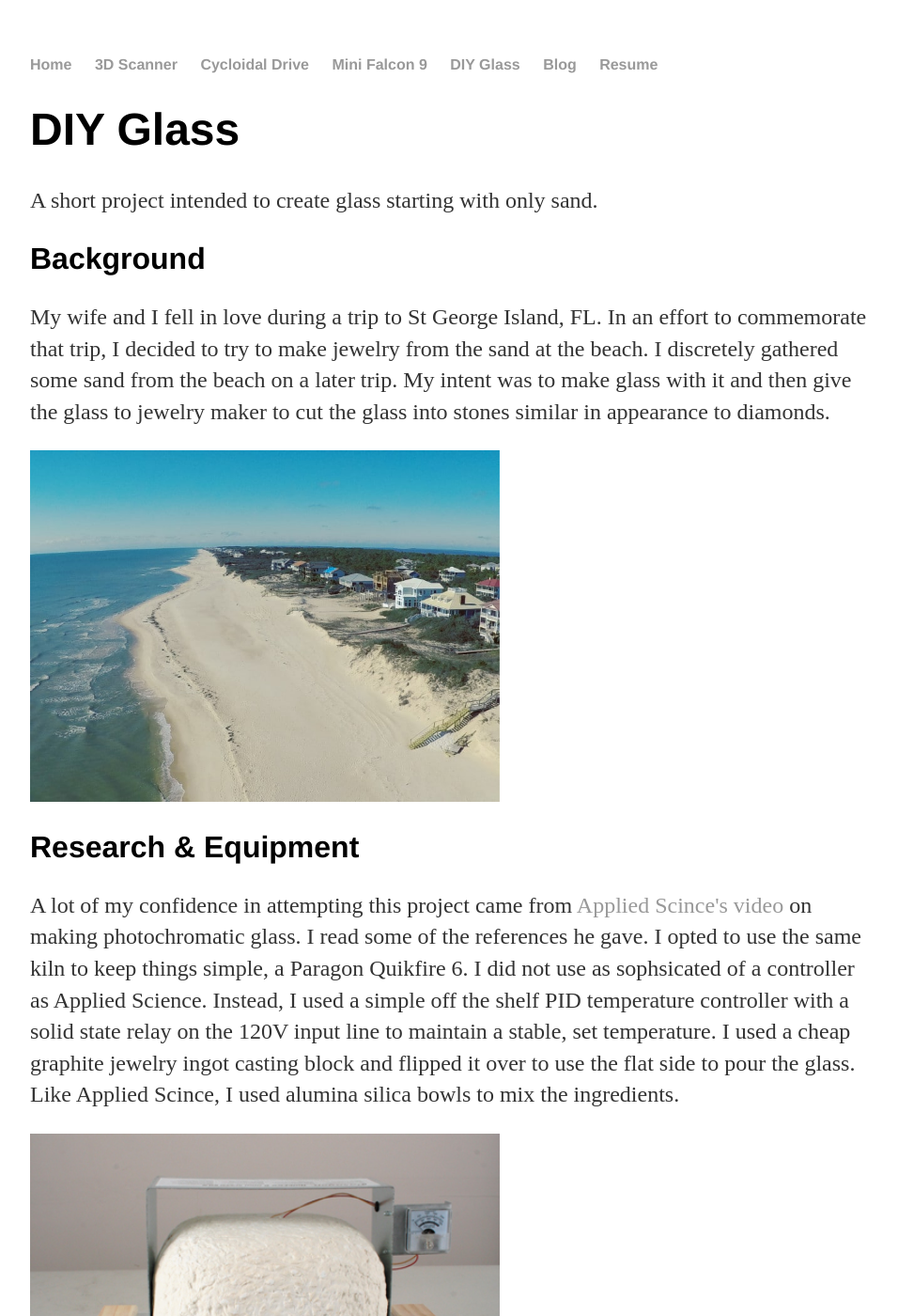
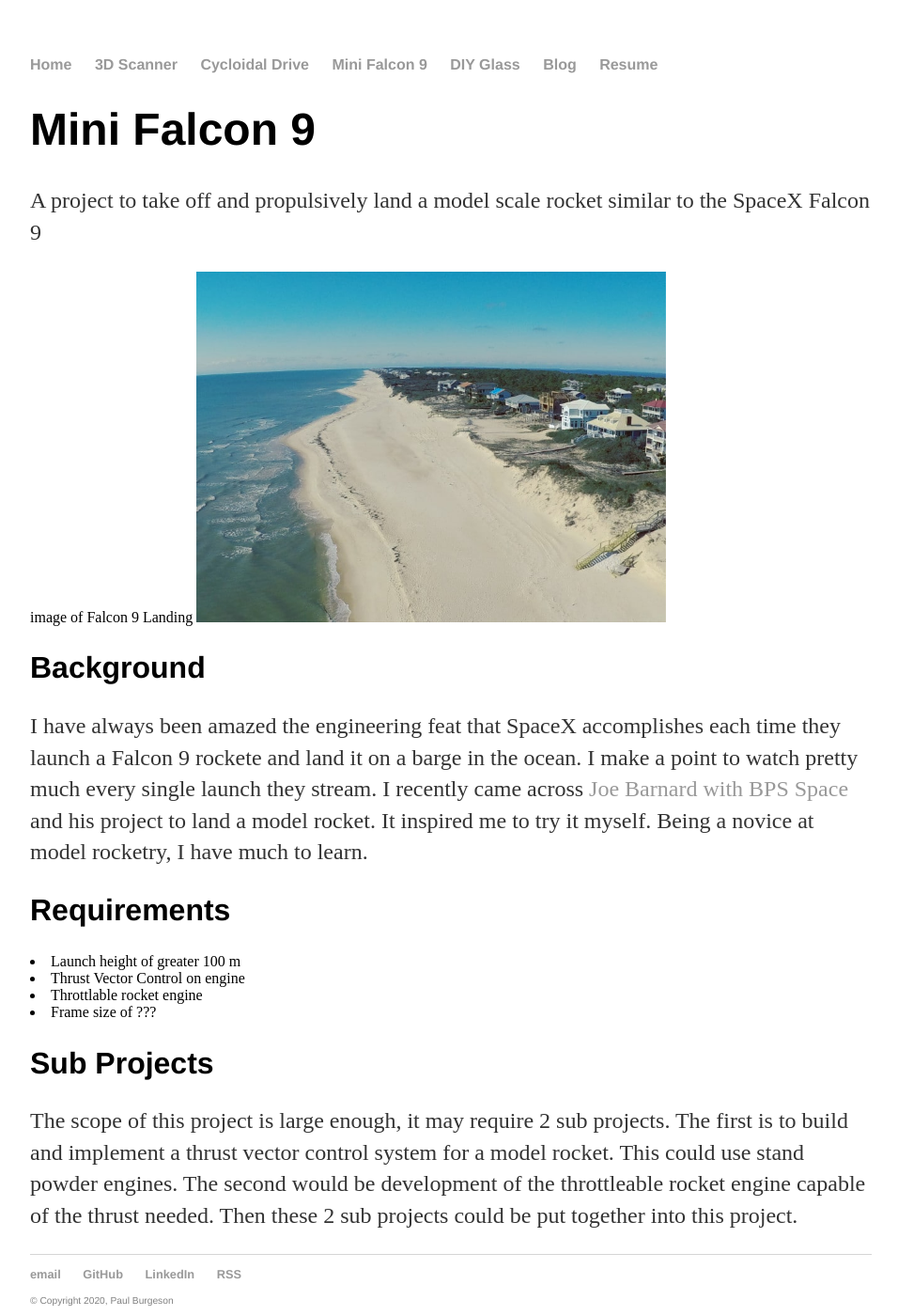
Before and after one commit to pburgeson/pburgeson.github.io, a Jekyll site: the page built from minifalcon9/index.html, in a window 1280 px wide and 1400 px high. Shown: the whole window at 94% size, without its empty margins (160-1116 px from the left). Built offline with Jekyll 4.4.1, drawn with Linux system fonts in a browser that asks for light colours; some of the changed text lies outside the part shown.

Commit message:
Creation of Mini Falcon 9 Project Page

```diff
--- a/minifalcon9/index.html
+++ b/minifalcon9/index.html
@@ -1,37 +1,22 @@
 ---
 layout: default
-title: DIY Glass
+title: Mini Falcon 9
 ---
 
-<h1>DIY Glass</h1>
-<p>A short project intended to create glass starting with only sand.</p>
+<h1>Mini Falcon 9</h1>
+<p>A project to take off and propulsively land a model scale rocket similar to the SpaceX Falcon 9</p>
+
+image of Falcon 9 Landing
+<img src="../assets/minifalcon9/sgi_beach.jpg" width="500">
 
 <h2>Background</h2>
-<p>My wife and I fell in love during a trip to St George Island, FL.  In an effort to commemorate that trip, I decided to try to make jewelry from the sand at the beach.  I discretely gathered some sand from the beach on a later trip.  My intent was to make glass with it and then give the glass to jewelry maker to cut the glass into stones similar in appearance to diamonds.</p>
+<p>I have always been amazed the engineering feat that SpaceX accomplishes each time they launch a Falcon 9 rockete and land it on a barge in the ocean.  I make a point to watch pretty much every single launch they stream.  I recently came across <a href="https://bps.space/">Joe Barnard with BPS Space</a> and his project to land a model rocket.  It inspired me to try it myself.  Being a novice at model rocketry, I have much to learn.</p>
 
-<img src="../assets/diyglass/sgi_beach.jpg" width="500">
+<h2>Requirements</h2>
+    <li>Launch height of greater 100 m</li>
+    <li>Thrust Vector Control on engine</li>
+    <li>Throttlable rocket engine</li>
+    <li>Frame size of ???</li>
 
-<h2>Research & Equipment</h2>
-<p>A lot of my confidence in attempting this project came from <a href="https://www.youtube.com/watch?v=mUcUy7SqdS0">Applied Scince's video</a> on making photochromatic glass.  I read some of the references he gave.  I opted to use the same kiln to keep things simple, a Paragon Quikfire 6.  I did not use as sophsicated of a controller as Applied Science.  Instead, I used a simple off the shelf PID temperature controller with a solid state relay on the 120V input line to maintain a stable, set temperature.  I used a cheap graphite jewelry ingot casting block and flipped it over to use the flat side to pour the glass.  Like Applied Scince, I used alumina silica bowls to mix the ingredients.</p>
-
-<img src="../assets/diyglass/paragon_kiln.jpg" width="500">
-<img src="../assets/diyglass/temp_sensor.jpg" width="500">
-
-<h2>Testing</h2>
-<p>My first set of attempts was to make less modern silica glass.  I let it "bake" for hours but could not get pooling to occur.  Effecitvely, I glazed the sand and with glass instead of forming a puddle of glass.  This was despite running at 1950 def F (1065 deg C), the limit of the kiln.  Finally, I took Applied Science's advice from his video and made the more modern borosilica glass which is the same more thermal stress tolerant glass that Pyrex is made from.  This glass mixture melts at a substanially lower temperature.  I was stunned the first time I removed the top of the kiln and found a bowl with liquid glass in it.  It was the classic "I didn't actually think this would work" moment.</p>
-
-<img src="../assets/diyglass/glass_ingredients.jpg" width="500">
-<img src="../assets/diyglass/glass_first_attempt.jpg" width="500">
-<img src="../assets/diyglass/glass_baking.jpg" width="500">
-
-<h2>Results</h2>
-<p>I made two pieces of glass.  The first I allowed some liquid glass to drip onto a piece of stainless steel in the open air shown below.  This piece looks amazing optically clear, a testement to the beaches on St George Island.  This piece cracked due to the thermal stresses of cooling in open air.</p>
-
-<img src="../assets/diyglass/glass_second_attempt.jpg" width="500">
-<img src="../assets/diyglass/glass_second_attempt_result.jpg" width="500">
-
-<p>The second piece of glass I poured onto the flat piece of graphite.  I then placed the hockey puck of liquid glass and the graphite back into the kiln so the glass would have a better chance to anneal.  Unfortunately, liquid glass is highly caustic and absorbs materials it is in contact with.  My hockey puck of glass absorbed some of the black carbon giving it the dark color shown below.</p>
-
-<img src="../assets/diyglass/glass_second_attempt_puck.jpg" width="500">
-
-<p>While my wife loved the thought and effort for her gift, practical woman that she is, she opted not to spend the money to have the glass hockey puck cut into jewelry.  I am still happy having made glass from various powders.  This also provided me with the excuse I needed to buy kiln, which will likely come in handy on future projects.</p>
+<h2>Sub Projects</h2>
+<p>The scope of this project is large enough, it may require 2 sub projects.  The first is to build and implement a thrust vector control system for a model rocket.  This could use stand powder engines.  The second would be development of the throttleable rocket engine capable of the thrust needed.  Then these 2 sub projects could be put together into this project.</p>
```
